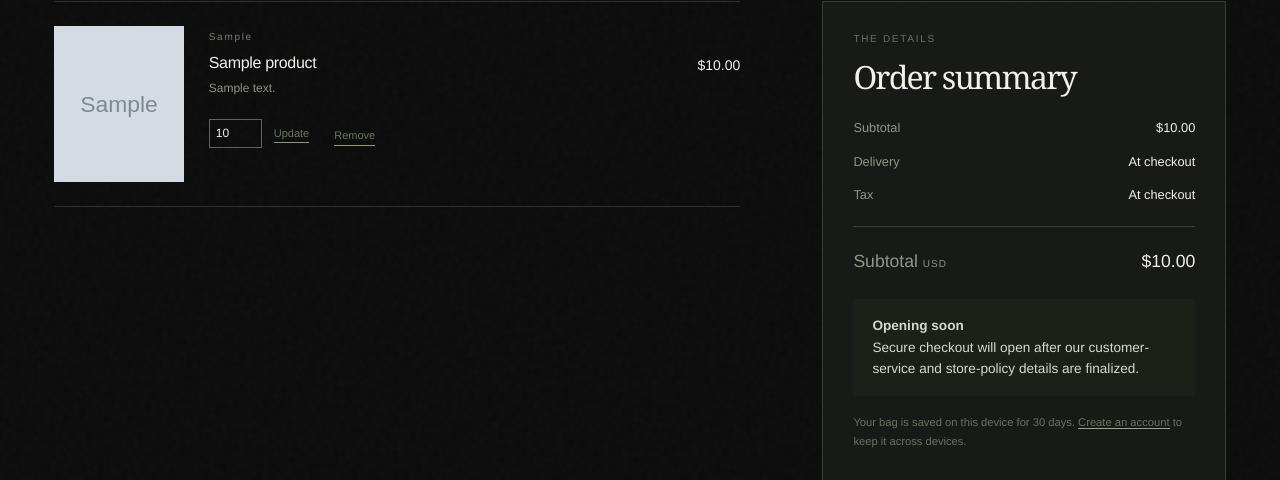
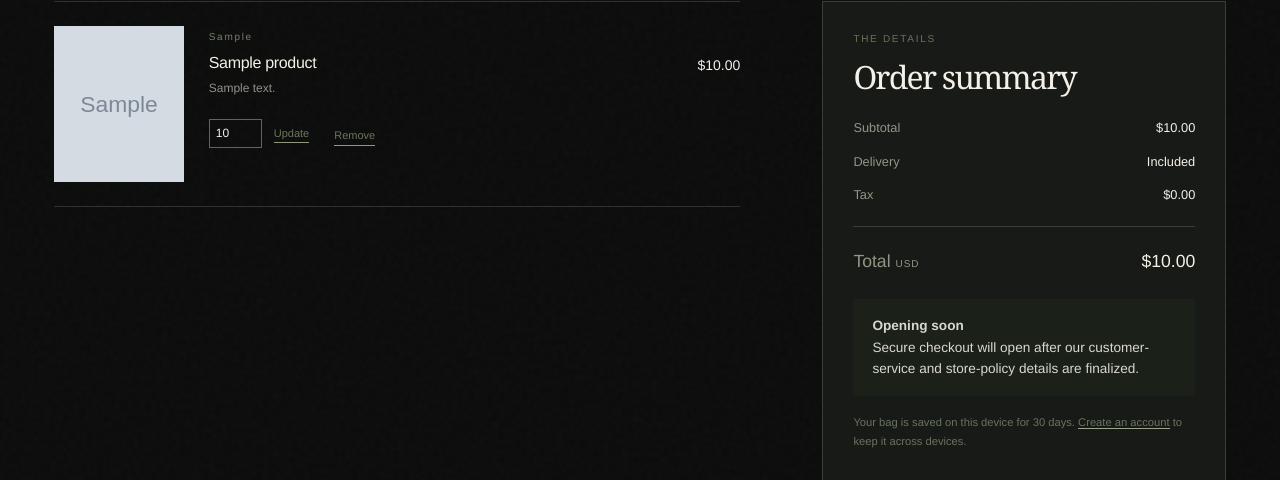
Before and after one commit to Jack-cpu666/eidren-watch-store, a Django app: template templates/shop/cart.html in a window 1280 px wide. Shown: the part 312-792 px from the top of the page. Run offline with Django 5.2, Linux system fonts and the light colour scheme; the template is opened without the code that fills it: most values are stand-ins (such as "Sample title", 1, 10 or a date in 2020); grey boxes marked "Sample" are stand-in pictures.

Commit message:
Align checkout messaging with launch policy

```diff
--- a/templates/shop/cart.html
+++ b/templates/shop/cart.html
@@ -6,7 +6,7 @@
   {% if active_order %}<div class="active-checkout" data-reveal><strong>You have a secure checkout in progress.</strong><p>Your watches are reserved. Continue to payment, or cancel this checkout before changing your bag.</p><div class="active-checkout-actions"><form action="{% url 'shop:checkout' %}" method="post" class="checkout-form">{% csrf_token %}<input type="hidden" name="accept_terms" value="yes"><button class="button button-dark" type="submit">Continue secure checkout</button></form><form action="{% url 'shop:checkout_cancel' %}" method="post">{% csrf_token %}<button class="button button-outline" type="submit">Cancel checkout</button></form></div></div>{% endif %}
   {% if cart.items %}
     <div class="bag-layout"><div class="bag-items">{% for item in cart.items %}<article class="bag-item" data-reveal><a class="bag-image" href="{% url 'shop:product_detail' item.product.slug %}"><img src="{{ item.product.image_url }}" alt="{{ item.product.image_alt|default:item.product.name }}" width="200" height="250"></a><div class="bag-item-details"><span class="eyebrow">{{ item.product.get_collection_display }}</span><h2><a href="{% url 'shop:product_detail' item.product.slug %}">{{ item.product.name }}</a></h2><p>{{ item.product.short_description }}</p><div class="bag-item-actions"><form method="post" action="{% url 'shop:cart_update' item.product.id %}" class="cart-quantity-form">{% csrf_token %}<label class="sr-only" for="qty-{{ item.product.id }}">Quantity for {{ item.product.name }}</label><input id="qty-{{ item.product.id }}" type="number" name="quantity" value="{{ item.quantity }}" min="1" max="{{ item.product.purchase_limit }}" required><button class="underlined-button" type="submit">Update</button></form><form method="post" action="{% url 'shop:cart_remove' item.product.id %}">{% csrf_token %}<button class="underlined-button" type="submit">Remove</button></form></div></div><span class="bag-price">${{ item.line_total|floatformat:'2g' }}</span></article>{% endfor %}</div>
-      <aside class="order-summary" data-reveal><span class="eyebrow">THE DETAILS</span><h2>Order summary</h2><dl><div><dt>Subtotal</dt><dd>${{ cart.subtotal|floatformat:'2g' }}</dd></div><div><dt>Delivery</dt><dd>At checkout</dd></div><div><dt>Tax</dt><dd>At checkout</dd></div><div class="summary-total"><dt>Subtotal <small>USD</small></dt><dd>${{ cart.subtotal|floatformat:'2g' }}</dd></div></dl>
+      <aside class="order-summary" data-reveal><span class="eyebrow">THE DETAILS</span><h2>Order summary</h2><dl><div><dt>Subtotal</dt><dd>${{ cart.subtotal|floatformat:'2g' }}</dd></div><div><dt>Delivery</dt><dd>Included</dd></div><div><dt>Tax</dt><dd>$0.00</dd></div><div class="summary-total"><dt>Total <small>USD</small></dt><dd>${{ cart.subtotal|floatformat:'2g' }}</dd></div></dl>
         {% if cart.contains_demo_items %}<p class="product-notice"><strong>Preview bag</strong><br>These sample watches are saved for you but cannot be purchased. Replace them with verified inventory before taking payment.</p>{% elif not checkout_ready %}<p class="product-notice"><strong>Opening soon</strong><br>Secure checkout will open after our customer-service and store-policy details are finalized.</p>{% elif payments_enabled %}<form action="{% url 'shop:checkout' %}" method="post" class="checkout-form">{% csrf_token %}<label class="terms-consent"><input type="checkbox" name="accept_terms" value="yes" required> <span>I agree to the <a href="{% url 'shop:page' 'terms' %}">Terms of sale</a> and acknowledge the <a href="{% url 'shop:page' 'privacy' %}">Privacy notice</a>.</span></label><button class="button button-dark" type="submit">Secure checkout</button></form><p class="secure-note"><svg viewBox="0 0 20 20" fill="none" aria-hidden="true"><rect x="4" y="8" width="12" height="9" rx="1" stroke="currentColor"/><path d="M6 8V6a4 4 0 1 1 8 0v2" stroke="currentColor"/></svg>Payments securely processed by Stripe</p>{% else %}<p class="product-notice">Checkout is currently unavailable. Please <a href="{% url 'shop:page' 'contact' %}">contact us</a> for assistance.</p>{% endif %}
         {% if user.is_authenticated %}<p class="bag-save-note">Your bag is saved to your account.</p>{% else %}<p class="bag-save-note">Your bag is saved on this device for 30 days. <a href="{% url 'shop:account_register' %}?next={% url 'shop:cart' %}">Create an account</a> to keep it across devices.</p>{% endif %}
       </aside></div>
--- a/templates/shop/product_detail.html
+++ b/templates/shop/product_detail.html
@@ -7,7 +7,7 @@
   <div class="detail-image" data-reveal="image"><img src="{{ product.image_url }}" alt="{{ product.image_alt|default:product.name }}" width="1024" height="1280" fetchpriority="high">{% if product.is_demo %}<span class="product-tag">DESIGN STUDY · SAMPLE WATCH</span>{% endif %}</div>
   <div class="detail-copy" data-reveal>
     <span class="eyebrow">{{ product.get_collection_display }} COLLECTION</span><h1>{{ product.name }}</h1><p class="detail-subtitle">{{ product.short_description }}</p><div class="detail-price">${{ product.price|floatformat:'2g' }} <span>USD</span></div><div class="detail-description">{{ product.description|linebreaks }}</div>
-    {% if product.stock > 0 %}{% if product.is_demo %}<div class="product-notice"><span class="status-dot"></span>Preview collection piece<p>Save it to your bag to keep your place. Preview pieces cannot be checked out.</p></div>{% else %}<div class="availability"><span class="status-dot"></span>Available</div>{% endif %}<form method="post" action="{% url 'shop:cart_add' product.id %}" class="add-to-bag-form">{% csrf_token %}<input type="hidden" name="next" value="cart"><label class="sr-only" for="quantity">Quantity</label><div class="quantity-control"><button type="button" data-quantity="-1" aria-label="Decrease quantity">−</button><input id="quantity" name="quantity" type="number" value="1" min="1" max="{{ product.purchase_limit }}" required inputmode="numeric"><button type="button" data-quantity="1" aria-label="Increase quantity">+</button></div><button type="submit" class="button button-dark">{% if product.is_demo %}Save to bag{% else %}Add to bag{% endif %}</button></form><p class="checkout-note">{% if product.is_demo %}Your bag is saved on this device. Create an account to keep it across devices.{% else %}Shipping and applicable tax are shown at checkout.{% endif %}</p>{% else %}<div class="product-notice">Currently sold out<p><a href="{% url 'shop:page' 'contact' %}">Contact us about availability</a></p></div>{% endif %}
+    {% if product.stock > 0 %}{% if product.is_demo %}<div class="product-notice"><span class="status-dot"></span>Preview collection piece<p>Save it to your bag to keep your place. Preview pieces cannot be checked out.</p></div>{% else %}<div class="availability"><span class="status-dot"></span>Available</div>{% endif %}<form method="post" action="{% url 'shop:cart_add' product.id %}" class="add-to-bag-form">{% csrf_token %}<input type="hidden" name="next" value="cart"><label class="sr-only" for="quantity">Quantity</label><div class="quantity-control"><button type="button" data-quantity="-1" aria-label="Decrease quantity">−</button><input id="quantity" name="quantity" type="number" value="1" min="1" max="{{ product.purchase_limit }}" required inputmode="numeric"><button type="button" data-quantity="1" aria-label="Increase quantity">+</button></div><button type="submit" class="button button-dark">{% if product.is_demo %}Save to bag{% else %}Add to bag{% endif %}</button></form><p class="checkout-note">{% if product.is_demo %}Your bag is saved on this device. Create an account to keep it across devices.{% else %}Complimentary shipping. No sales tax is added at checkout.{% endif %}</p>{% else %}<div class="product-notice">Currently sold out<p><a href="{% url 'shop:page' 'contact' %}">Contact us about availability</a></p></div>{% endif %}
     <div class="detail-accordions"><details open><summary>The details <span aria-hidden="true">+</span></summary><dl class="specifications">{% if product.movement %}<div><dt>Movement</dt><dd>{{ product.movement }}</dd></div>{% endif %}{% if product.case_size %}<div><dt>Case size</dt><dd>{{ product.case_size }}</dd></div>{% endif %}{% if product.material %}<div><dt>Case material</dt><dd>{{ product.material }}</dd></div>{% endif %}{% if product.strap %}<div><dt>Strap / bracelet</dt><dd>{{ product.strap }}</dd></div>{% endif %}{% if product.water_resistance %}<div><dt>Water resistance</dt><dd>{{ product.water_resistance }}</dd></div>{% endif %}</dl></details><details><summary>Delivery & returns <span aria-hidden="true">+</span></summary><p>Review our <a href="{% url 'shop:page' 'shipping' %}">delivery information</a> and <a href="{% url 'shop:page' 'returns' %}">returns policy</a> before ordering. Have a question? <a href="{% url 'shop:page' 'contact' %}">Get in touch.</a></p></details></div>
   </div>
 </section>
```
